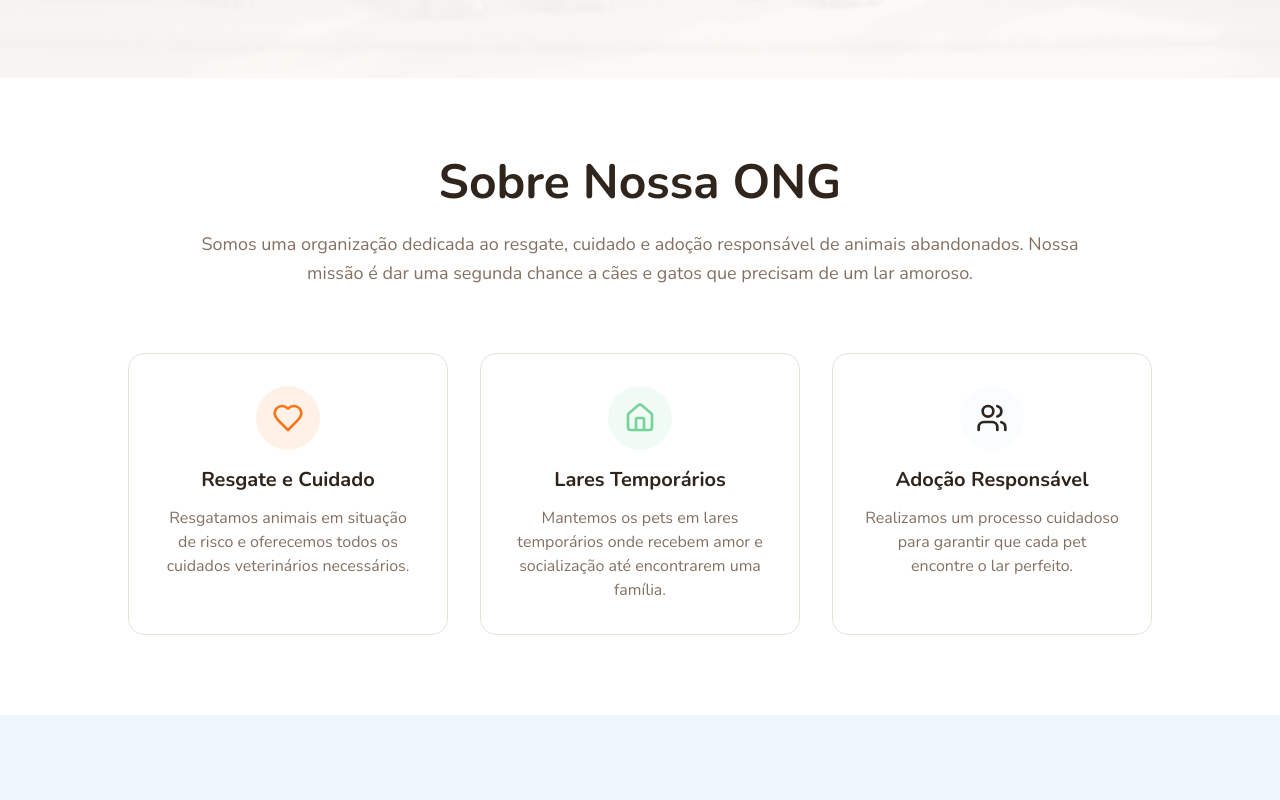
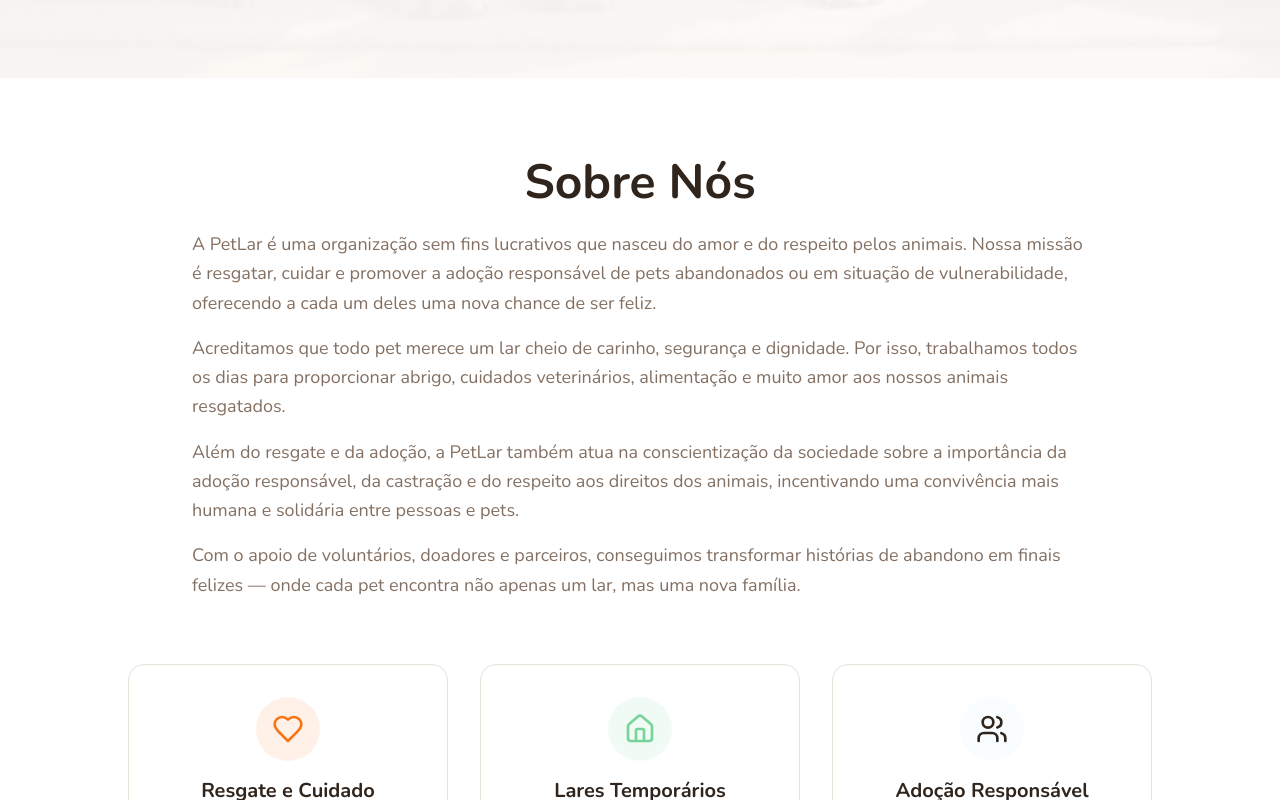
Before and after one commit to EnzoLops/tail-tales-home, a React (Vite) app: page / in a window 1280 px wide. Shown: the part 642-1442 px from the top of the page. Built offline with nearby package versions, Linux system fonts and the light colour scheme; the HTML template or start-up script is replaced by a standard one.

Commit message:
Update About Us section

```diff
--- a/src/pages/Index.tsx
+++ b/src/pages/Index.tsx
@@ -55,12 +55,22 @@ const Index = () => {
         <div className="container mx-auto px-4">
           <div className="max-w-4xl mx-auto text-center mb-16 animate-fade-in">
             <h2 className="text-4xl md:text-5xl font-bold text-foreground mb-6">
-              Sobre Nossa ONG
+              Sobre Nós
             </h2>
-            <p className="text-lg text-muted-foreground leading-relaxed">
-              Somos uma organização dedicada ao resgate, cuidado e adoção responsável de animais abandonados.
-              Nossa missão é dar uma segunda chance a cães e gatos que precisam de um lar amoroso.
-            </p>
+            <div className="text-lg text-muted-foreground leading-relaxed space-y-4 text-left">
+              <p>
+                A PetLar é uma organização sem fins lucrativos que nasceu do amor e do respeito pelos animais. Nossa missão é resgatar, cuidar e promover a adoção responsável de pets abandonados ou em situação de vulnerabilidade, oferecendo a cada um deles uma nova chance de ser feliz.
+              </p>
+              <p>
+                Acreditamos que todo pet merece um lar cheio de carinho, segurança e dignidade. Por isso, trabalhamos todos os dias para proporcionar abrigo, cuidados veterinários, alimentação e muito amor aos nossos animais resgatados.
+              </p>
+              <p>
+                Além do resgate e da adoção, a PetLar também atua na conscientização da sociedade sobre a importância da adoção responsável, da castração e do respeito aos direitos dos animais, incentivando uma convivência mais humana e solidária entre pessoas e pets.
+              </p>
+              <p>
+                Com o apoio de voluntários, doadores e parceiros, conseguimos transformar histórias de abandono em finais felizes — onde cada pet encontra não apenas um lar, mas uma nova família.
+              </p>
+            </div>
           </div>
 
           <div className="grid grid-cols-1 md:grid-cols-3 gap-8 max-w-5xl mx-auto">
```
